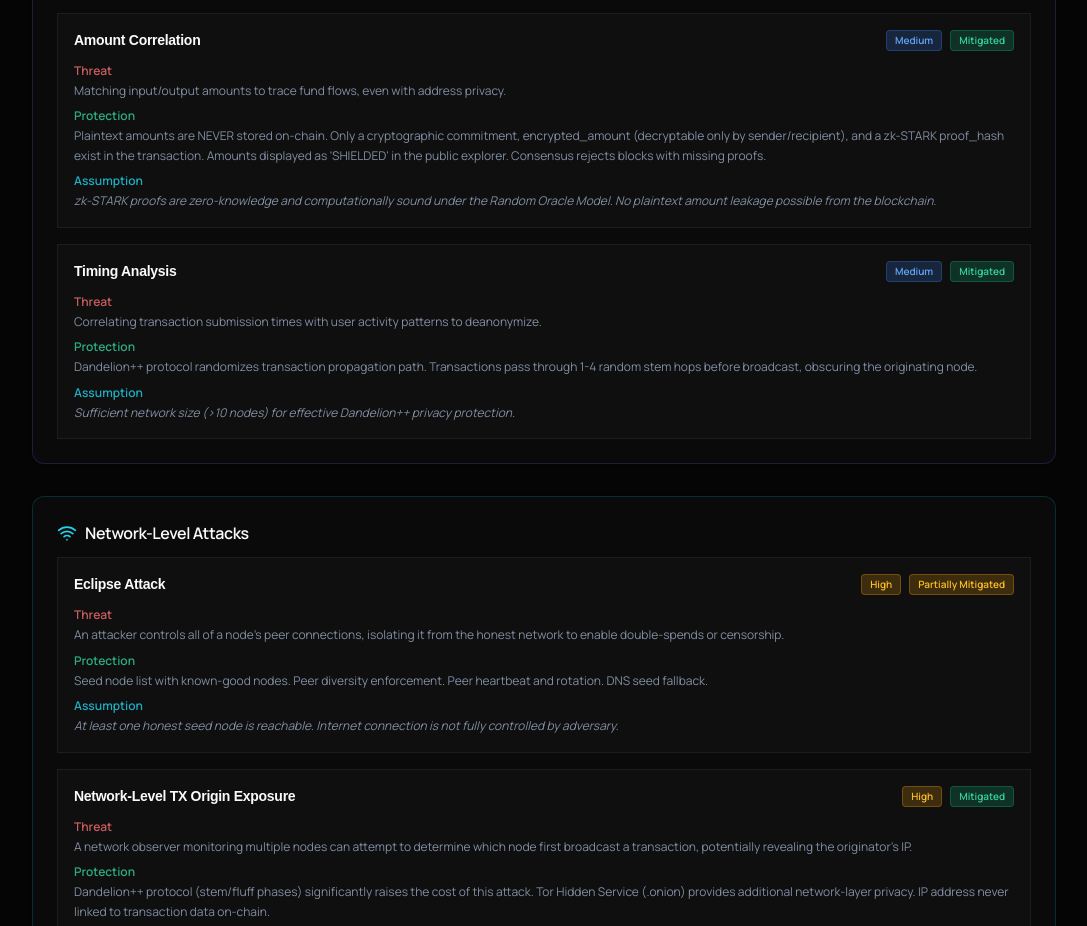
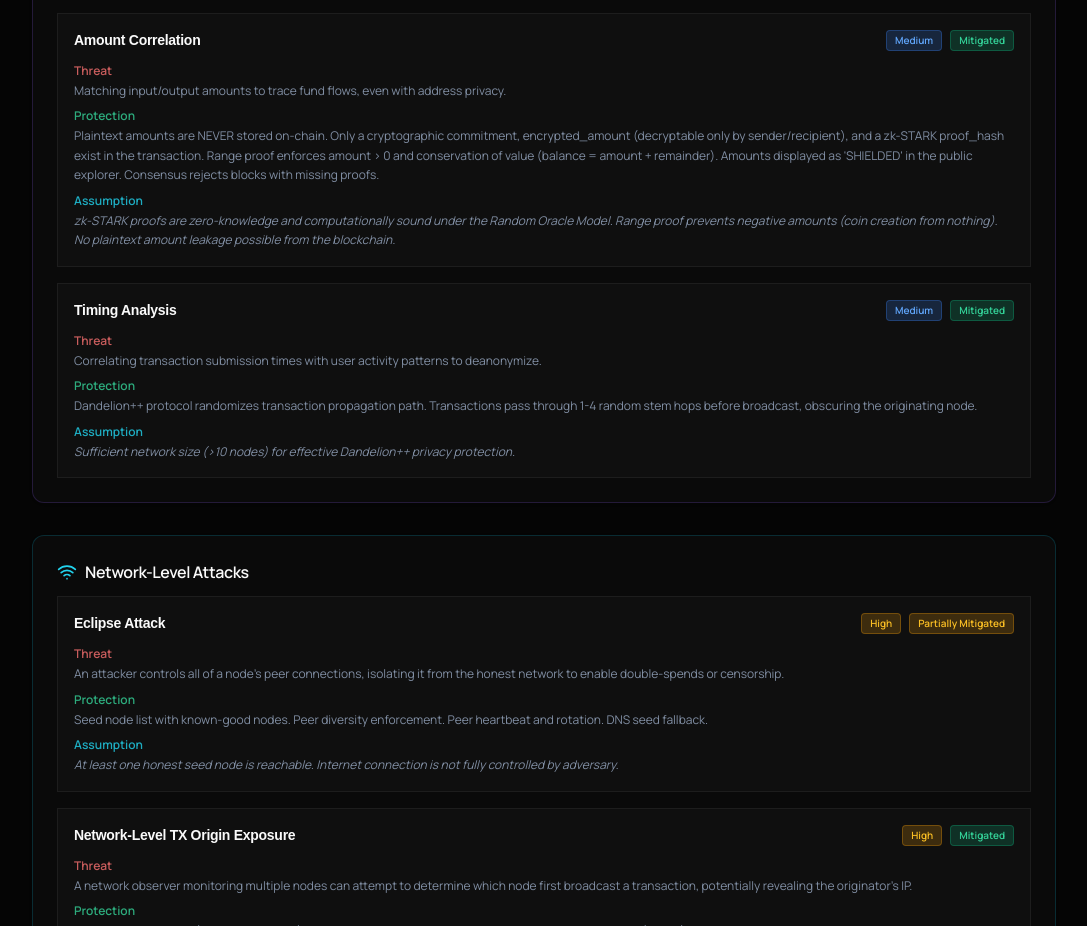
Before and after one commit to Bricscoin2026/Bricscoin, a React (Create React App) app in the folder frontend/: page /threat-model in a window 1280 px wide. Shown: the part 1640-2566 px from the top of the page, without its empty margins (96-1183 px from the left). Built offline with nearby package versions, Linux system fonts and the light colour scheme; no server answers; a web font is replaced by a local one.

Commit message:
auto-commit for 4d8d2eda-8f54-4725-8b5f-0acaf141b2e6

```diff
--- a/frontend/src/pages/ThreatModel.jsx
+++ b/frontend/src/pages/ThreatModel.jsx
@@ -57,9 +57,9 @@ const THREATS = [
         name: "Amount Correlation",
         severity: "Medium",
         description: "Matching input/output amounts to trace fund flows, even with address privacy.",
-        protection: "Plaintext amounts are NEVER stored on-chain. Only a cryptographic commitment, encrypted_amount (decryptable only by sender/recipient), and a zk-STARK proof_hash exist in the transaction. Amounts displayed as 'SHIELDED' in the public explorer. Consensus rejects blocks with missing proofs.",
+        protection: "Plaintext amounts are NEVER stored on-chain. Only a cryptographic commitment, encrypted_amount (decryptable only by sender/recipient), and a zk-STARK proof_hash exist in the transaction. Range proof enforces amount > 0 and conservation of value (balance = amount + remainder). Amounts displayed as 'SHIELDED' in the public explorer. Consensus rejects blocks with missing proofs.",
         status: "mitigated",
-        assumption: "zk-STARK proofs are zero-knowledge and computationally sound under the Random Oracle Model. No plaintext amount leakage possible from the blockchain.",
+        assumption: "zk-STARK proofs are zero-knowledge and computationally sound under the Random Oracle Model. Range proof prevents negative amounts (coin creation from nothing). No plaintext amount leakage possible from the blockchain.",
       },
       {
         name: "Timing Analysis",
```
